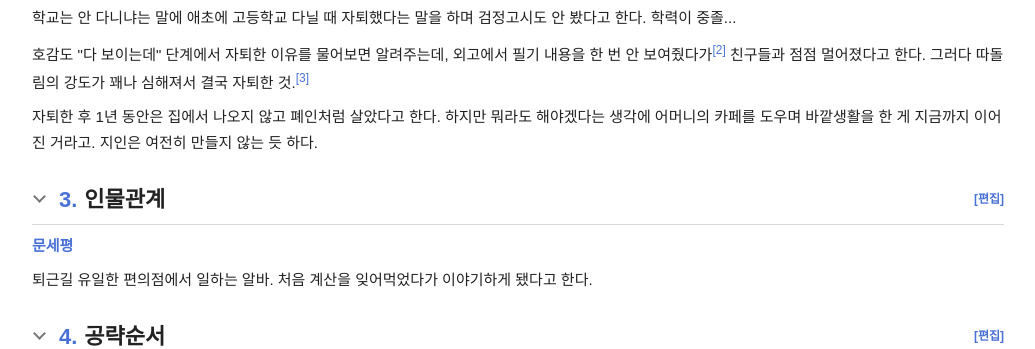
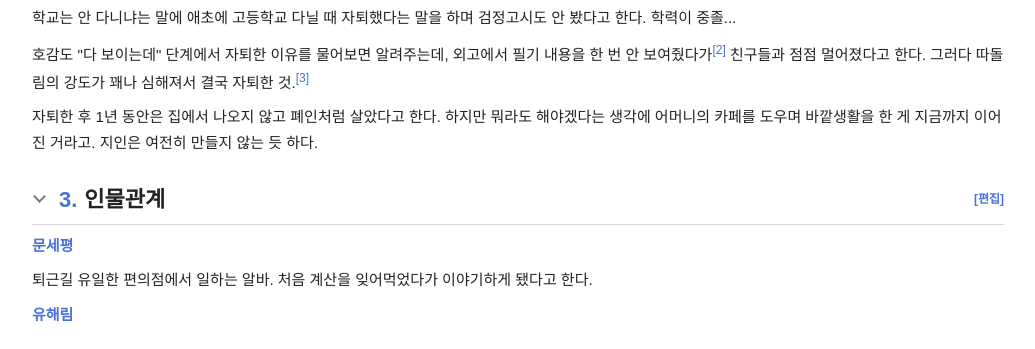
Before and after one commit to dlrma/wiki, a plain HTML site: page index.html in a window 1280 px wide. Shown: the part 1630-1979 px from the top of the page, without its empty margins (122-1157 px from the left). Drawn offline with Linux system fonts and the light colour scheme; a web font is replaced by a local one.

Commit message:
Update index.html

```diff
--- a/index.html
+++ b/index.html
@@ -171,6 +171,8 @@ const CONFIG = {
 '''[[https://namu.wiki/w/%EB%AC%B8%EC%84%B8%ED%8F%89|문세평]]'''
 퇴근길 유일한 편의점에서 일하는 알바. 처음 계산을 잊어먹었다가 이야기하게 됐다고 한다.
 
+'''[[유해림]]'''
+
 == 공략순서 ==
 [[공략표]]
 `
```
